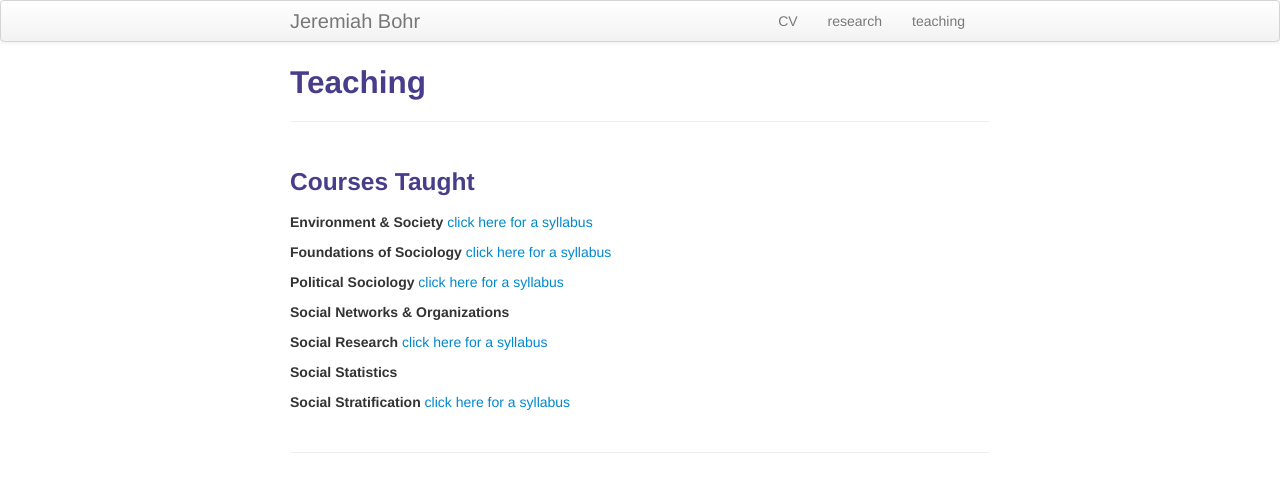
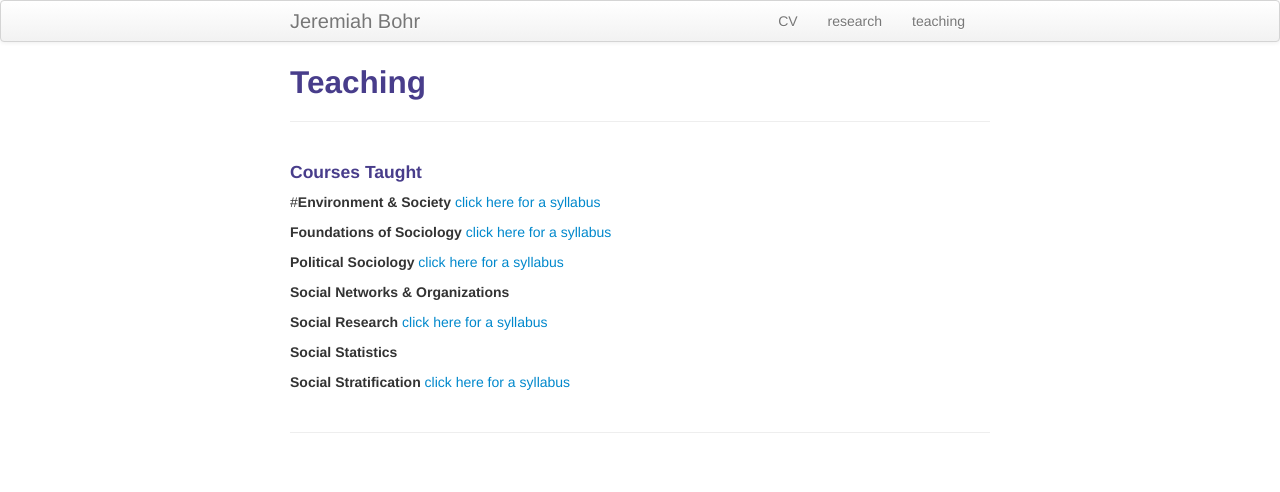
Before and after one commit to jeremiahbohr/jeremiahbohr.github.io, a Jekyll site: the page built from pages/teaching.md, in a window 1280 px wide. Shown: the top 492 px of the page. Built offline with Jekyll 4.4.1, drawn with Linux system fonts in a browser that asks for light colours; our own code applies the rules of GitHub Pages for plain Markdown files.

Commit message:
update my website

```diff
--- a/pages/teaching.md
+++ b/pages/teaching.md
@@ -13,9 +13,9 @@ description: Jeremiah Bohr's teaching
   gtag('config', 'UA-127467072-1');
 </script>
 
-### Courses Taught
+#### Courses Taught
 
-**Environment & Society**
+#**Environment & Society**
 [click here for a syllabus]({{ BASE_PATH}}/pages/syllabi/EnvSociety_SP18.pdf)
 <br />
 
```
